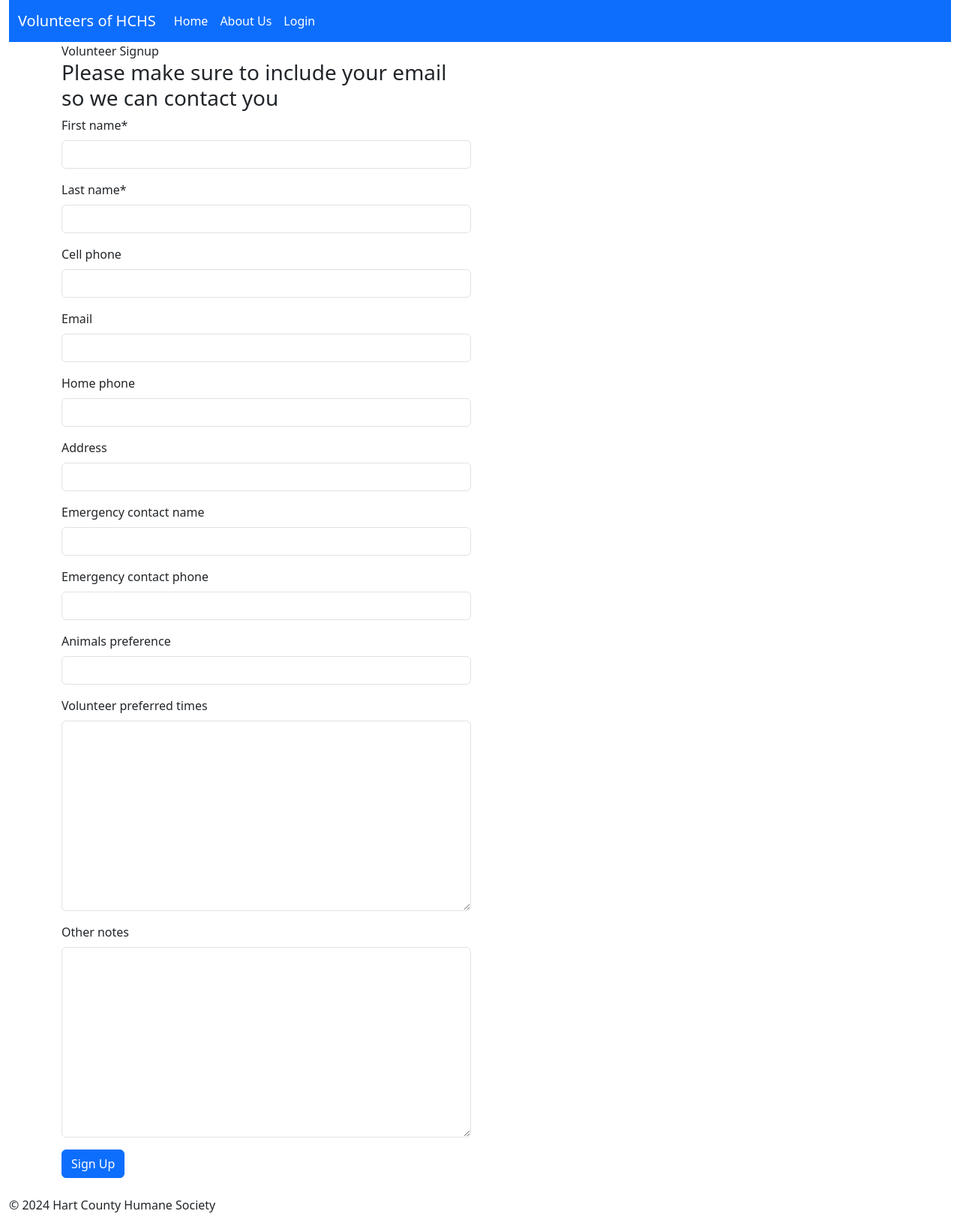
After one commit to jimbarlow/Django-HCHS, a Django app: page /volunteer_signup/ in a window 1280 px wide. The commit adds this page. Shown: the whole page at 75% size. Run offline with Django 4.2, Linux system fonts and the light colour scheme; some libraries are stand-ins or nearby versions.

Commit message:
updated bootstrap version container margins

```diff
--- a/requirements.txt
+++ b/requirements.txt
@@ -4,7 +4,7 @@ autopep8==2.0.0
 crispy-bootstrap5==2023.10
 Django==5.1.2
 # Django==4.2.9
-django-ckeditor==6.7.1
+# django-ckeditor==6.7.1
 # django-ckeditor==5.9.0
 # django-ckeditor--6.6.1
 django-crispy-forms==2.1
--- a/volunteer/forms.py
+++ b/volunteer/forms.py
@@ -1,9 +1,30 @@
 from email.policy import default
 from django import forms
 from django.forms import ModelForm
-from .models import Volunteer, VolunteerRolesCatalog
+from .models import Volunteer, VolunteerRolesCatalog, CareSession
 
 from django.utils import timezone
+
+class VolunteerSignupForm(forms.ModelForm):
+
+    # volunteer_role = forms.ModelMultipleChoiceField(queryset=VolunteerRolesCatalog.objects.all(),widget=forms.CheckboxSelectMultiple)
+
+    class Meta:
+        model = Volunteer
+        fields = [
+            'first_name',
+            'last_name',
+            'cell_phone',
+            'email',
+            'home_phone',
+            'address',
+            'emergency_contact_name',
+            'emergency_contact_phone',
+            'animals_preference',
+            'volunteer_preferred_times',
+            'other_notes'
+        ]
+
 
 class VolunteerEntryForm(forms.ModelForm):
 
@@ -38,6 +59,25 @@ class VolunteerRolesCatalogForm(forms.ModelForm):
         fields = ['vol_role_catalog', 'volunteer_role_catalog_description']
         labels = {'vol_r ole_catalog': "Role", 'volunteer_role_catalog_description': "Role Description"}
 
+class CareSessionForm(forms.ModelForm):
+    class Meta:
+        model = CareSession
+        fields = ['care_session_date', 'care_session_slot', 'care_session_volunteers', 'session_notes']
+        labels = {'care_session_date': 'Date', 'care_session_slot': 'Time Slot', 'care_session_volunteers': 'Volunteers', 'session_notes': 'Notes'}
+        widgets = {
+            'care_session_date': forms.DateInput(attrs={'type': 'date'}),
+            'care_session_slot': forms.TextInput(attrs={'placeholder': 'Enter Time Slot'}),
+            'care_session_volunteers': forms.CheckboxSelectMultiple(attrs={'placeholder': 'Select Volunteers'}),
+            'session_notes': forms.Textarea(attrs={'placeholder': 'Enter Notes'})
+        }
+class VolunteerSearchForm(forms.Form):
+    search_query = forms.CharField(label='Search Volunteers', widget=forms.TextInput(attrs={'placeholder': 'Search...'}))
+
+    def search(self):
+        query = self.cleaned_data.get('search_query')
+        if query:
+            return Volunteer.objects.filter(first_name__icontains=query) | Volunteer.objects.filter(last_name__icontains=query)
+        return Volunteer.objects.none()
 
 # class VolunteerRoleForm(forms.MXRH lithium batteryodelForm):
 #     # assign roles to
--- a/volunteer/models.py
+++ b/volunteer/models.py
@@ -9,7 +9,7 @@ from django.contrib.auth.models import User
 class VolunteerRolesCatalog(models.Model):
     volunteer_role_catalog_description = models.CharField(null=True, blank=True, max_length=200)
     vol_role_catalog = models.CharField(max_length=50)
-    # date_entered = models.DateField(null=True, blank=True, default=timezone.now)
+    date_entered = models.DateField(auto_now_add=True)
 
     def __str__(self):
       return self.vol_role_catalog
@@ -39,18 +39,16 @@ class Volunteer(models.Model):
     def __str__(self):
         return self.first_name+' '+self.last_name
 
-class Session(models.Model):
-    session_name = models.CharField(max_length=100, null=True, blank=True)
-    session_date = models.DateField()
-    session_time = models.TimeField()
-    session_volunteers = models.ManyToManyField(Volunteer, related_name="volunteers")
+class CareSession(models.Model):
+
+    care_session_date = models.DateField()
+    care_session_slot = models.TextField(models.Model)
+    care_session_volunteers = models.ForeignKey(Volunteer, on_delete=models.CASCADE)
     session_notes = models.TextField()
-    session_status = models.BooleanField(default=False)
-    session_date_entered = models.DateTimeField(default=timezone.now)
-    session_date_updated = models.DateTimeField(default=timezone.now)
+    changed_at = models.DateField(auto_now_add=True)
 
     def __str__(self):
-        return self.session_name
+        return self.care_session_date + ' ' + self.care_session_slot
 
 class Tickets(models.Model):
     ticket_path = models.CharField(max_length=300)
--- a/volunteer/templates/base.html
+++ b/volunteer/templates/base.html
@@ -4,17 +4,19 @@
     <meta charset="utf-8">
     <meta name="viewport" content="width=device-width, initial-scale=1">
     <title>Volunteers Hart County Humane Society</title>
-    <link href="https://cdn.jsdelivr.net/npm/bootstrap@5.2.3/dist/css/bootstrap.min.css" rel="stylesheet" integrity="sha384-rbsA2VBKQhggwzxH7pPCaAqO46MgnOM80zW1RWuH61DGLwZJEdK2Kadq2F9CUG65" crossorigin="anonymous">
-    <script src="https://unpkg.com/htmx.org@1.9.10"></script>
-    <script src="https://cdn.jsdelivr.net/npm/bootstrap@5.2.3/dist/js/bootstrap.bundle.min.js"></script>
+    <link href="https://cdn.jsdelivr.net/npm/bootstrap@5.3.3/dist/css/bootstrap.min.css" rel="stylesheet" integrity="sha384-QWTKZyjpPEjISv5WaRU9OFeRpok6YctnYmDr5pNlyT2bRjXh0JMhjY6hW+ALEwIH" crossorigin="anonymous">
+    <script src="https://cdn.jsdelivr.net/npm/bootstrap@5.3.3/dist/js/bootstrap.bundle.min.js" integrity="sha384-YvpcrYf0tY3lHB60NNkmXc5s9fDVZLESaAA55NDzOxhy9GkcIdslK1eN7N6jIeHz" crossorigin="anonymous"></script>
+    <script src="https://unpkg.com/htmx.org@2.0.3/dist/htmx.js" integrity="sha384-BBDmZzVt6vjz5YbQqZPtFZW82o8QotoM7RUp5xOxV3nSJ8u2pSdtzFAbGKzTlKtg" crossorigin="anonymous"></script>
+</head>
     {% load group_filters %}
+    <div class="container-fluid">
     <nav class="navbar navbar-dark navbar-expand-lg bg-primary">
         <div class="container-fluid">
-          {% if messages %}
+          {% comment %} {% if messages %}
             {% for message in messages %}
               {{ message }}
             {% endfor %}
-          {% endif %}
+          {% endif %} {% endcomment %}
           <a class="navbar-brand" href="/">Volunteers of HCHS</a>
           <button class="navbar-toggler" type="button" data-bs-toggle="collapse" data-bs-target="#navbarNav" aria-controls="navbarNav" aria-expanded="false" aria-label="Toggle navigation">
             <span class="navbar-toggler-icon"></span>
@@ -86,13 +88,23 @@
           </div>
         </div>
       </nav>
+          {% if messages %}
+            {% for message in messages %}
+            <div class="alert alert-success">
+              <strong>{{ message }}</strong>
+            </div>
+            {% endfor %}
+          {% endif %}
   </head>
-<body>
-
-
+</div>
+  <body>
+    <div class="container-fluid">
     {% block content %}
     {% endblock %}
-
+    </div>
 </body>
-
+<footer>
+  <br/>
+  <p>&copy; 2024 Hart County Humane Society</p>
+</footer>
 </html>
--- a/volunteer/templates/update_roles_catalog.html
+++ b/volunteer/templates/update_roles_catalog.html
@@ -2,10 +2,8 @@
 {% load crispy_forms_tags %}
 
 
-
-<body>
-    {% block content %}
-
+{% block content %}
+    <body>
     <div class="container text-left">
         <div class="row align-items-left">
           <div class="col">
--- /dev/null
+++ b/volunteer/templates/volunteer_signup.html
@@ -0,0 +1,28 @@
+{% extends "base.html" %}
+
+{% load crispy_forms_tags %}
+{% block content %}
+<body>
+<div class="container text-left">
+    <div class="row align-items-left">
+    <div class="col")
+        <h2>Volunteer Signup</h2>
+        <h3>Please make sure to include your email so we can contact you</h3>
+
+        <main>
+            <form action="{% url 'volunteer_signup' %}" method="post">
+                {% csrf_token %}
+                <table>
+                    {{ form|crispy }}
+                </table>
+                <button type="submit" name="save" class="btn btn-primary">Sign Up</button>
+            </form>
+        </main>
+    </div>
+    <div class="col">
+
+    </div>
+
+</body>
+</div>
+{% endblock %}
--- a/volunteer/urls.py
+++ b/volunteer/urls.py
@@ -11,6 +11,7 @@ urlpatterns = [
     # # path( 'formset_practice/<int:membership_id>/', ModelFormWizard.as_view([CreateMembershipEntry, MemberShipYearsForm], membership_id='membership_id'), name='formset_practice'),
     # path( 'entry_form/<membership_id>/', views.entry_form, name='entry_form'),
     path( 'create/', views.create, name='create'),
+    path('volunteer_signup/', views.volunteer_signup, name='volunteer_signup'),
     path( 'update/<int:volunteer_id>/', views.update, name='update' ),
     # path( 'mailtest/', views.mailtest, name='mailtest' ),
     #  path( '', views.front_page, name='home' ),
@@ -25,4 +26,6 @@ urlpatterns = [
     path('delete_volunteer/<int:volunteer_id>/', views.delete_volunteer, name="delete_volunteer"),
     path('roster_by_role/', views.roster_by_role, name='roster_by_role'),
     path('roster_no_role/', views.roster_no_role, name='roster_no_role'),
+    path('search/', views.search_view, name='search_view'),
+    path('search/results/', views.search_results_view, name='search_results_view'),
     ]
--- a/volunteer/views.py
+++ b/volunteer/views.py
@@ -1,15 +1,16 @@
 from django.shortcuts import render, redirect, resolve_url
 from django.contrib.auth.decorators import user_passes_test, permission_required, login_required
 from django.db import models
-from django.template.loader import get_template
+from django.template.loader import get_template, render_to_string
 from django.template import Template, Context
-from .models import Volunteer,  Tickets, VolunteerRolesCatalog
+from .models import Volunteer, Tickets, VolunteerRolesCatalog
 from django.urls import reverse
 # Datetime stuff
 import datetime
-from django.http import HttpResponse
+from django.http import HttpResponse, JsonResponse
+
 # from collections import Counter
-from .forms import VolunteerEntryForm  # VolunteerRoleForm,
+from .forms import VolunteerEntryForm, VolunteerSignupForm
 from django.views.decorators.csrf import csrf_protect
 from django.core.mail import EmailMessage
 import os
@@ -27,9 +28,40 @@ from django.core.mail import send_mail, get_connection
 from django.contrib import messages
 from django.urls import reverse_lazy
 from django.views.generic.edit import CreateView, DeleteView, UpdateView
-from django.db.models import QuerySet
+from django.db.models import QuerySet, Q
 
 # Create your views here.
+
+def volunteer_signup(request, template_name='volunteer_signup.html'):
+    form = VolunteerEntryForm(request.POST)
+    if request.method == "POST":
+
+        if form.is_valid():
+            form.save()
+            # member_id=Membership.newmanager.get(last_name='')    form = VolunteerEntryForm()
+            return redirect ( 'home')
+            # return redirect('/update/' + str(form.id) + '/')
+        else:
+            print("didn't pass is_valid")
+    return render(request, 'volunteer_signup.html', {'form': VolunteerSignupForm })
+
+def search_results_view(request):
+    query = request.GET.get('search', '')
+    print(f'{query = }')
+
+    all_volunteers = Volunteer.objects.all()
+    if query:
+        volunteers = all_volunteers.filter(Q(first_name__icontains=query)|Q(last_name__icontains=query))
+    else:
+        all_volunteers = []
+
+    context = {'volunteers': volunteers, 'count': volunteers.count()}
+    return render(request, 'search_results.html', context)
+
+def search_view(request):
+    all_volunteers = Volunteer.objects.all()
+    context = {'count': all_volunteers.count()}
+    return render(request, 'search.html', context)
 
 
 def test(request):
```
Also changed, not shown: volunteer/templates/care_session.html (added, +30 -0 lines), volunteer/templates/front_page.html (+35 -12 lines).
